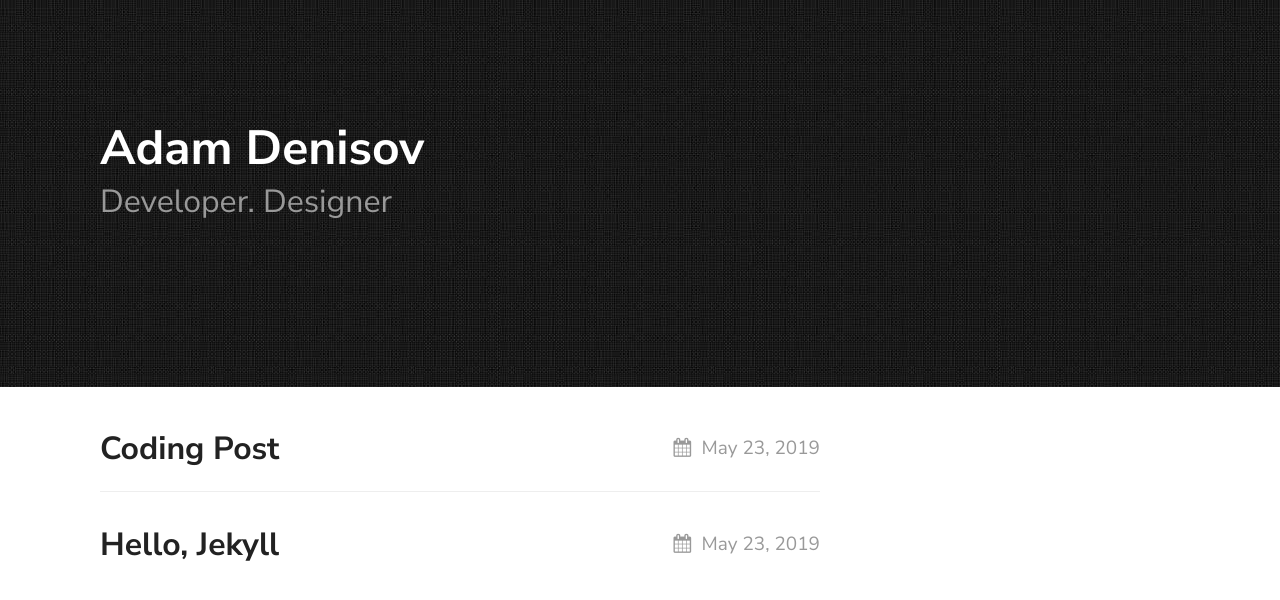
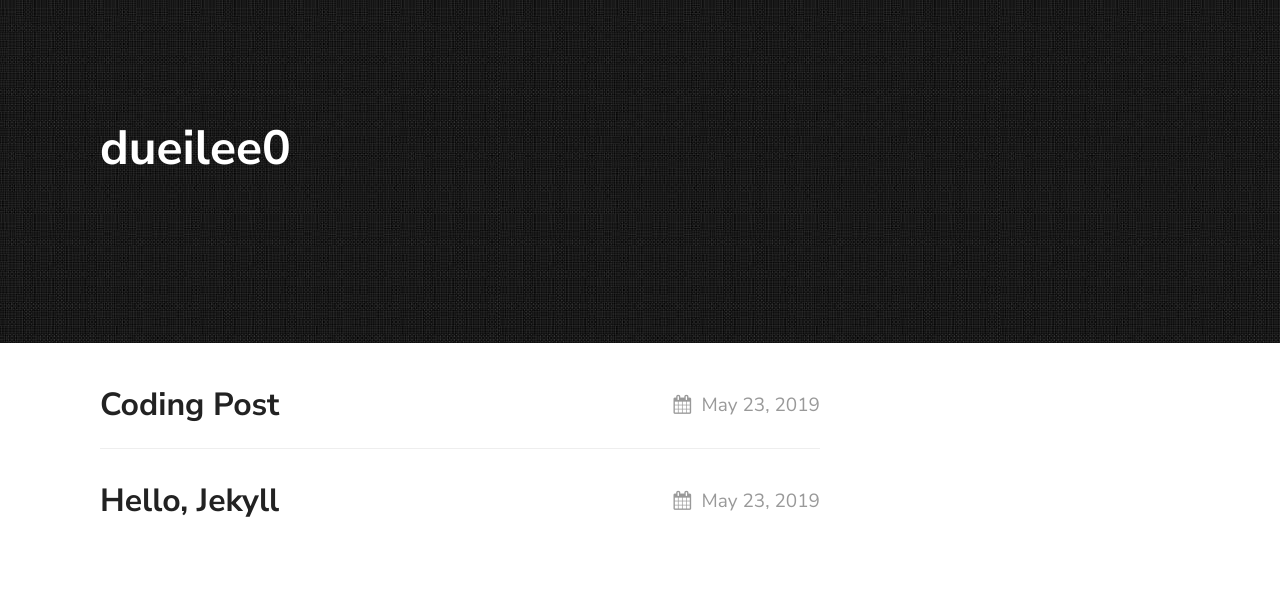
Before and after one commit to dueilee0/dueilee0.github.io, a Jekyll site: the page built from index.md, in a window 1280 px wide. Shown: the top 600 px of the page. Built offline with Jekyll 4.4.1, drawn with Linux system fonts in a browser that asks for light colours.

Commit message:
Update _config.yml

```diff
--- a/_config.yml
+++ b/_config.yml
@@ -1,7 +1,7 @@
 
 # Site settings
-title:          Tale
-description:    "Minimal Jekyll theme for storytellers"
+title:          dueilee0
+description:    ""
 baseurl:        ""
 url:            "https://dueilee0.github.io"
 
@@ -29,14 +29,14 @@ permalink:      /posts/:title
 paginate:       5
 
 social_links:
-  twitter: thelehhman
-  github:  thelehhman
-  linkedIn: in/thelehhman
+  twitter:
+  github:  dueilee0
+  linkedIn:
   rss: rss
 
 texture:
-  title: Adam Denisov
-  tagline: Developer. Designer
+  title: dueilee0
+  tagline:
   date_format: "%b %-d, %Y"
   style: black
   showNav: false
```
